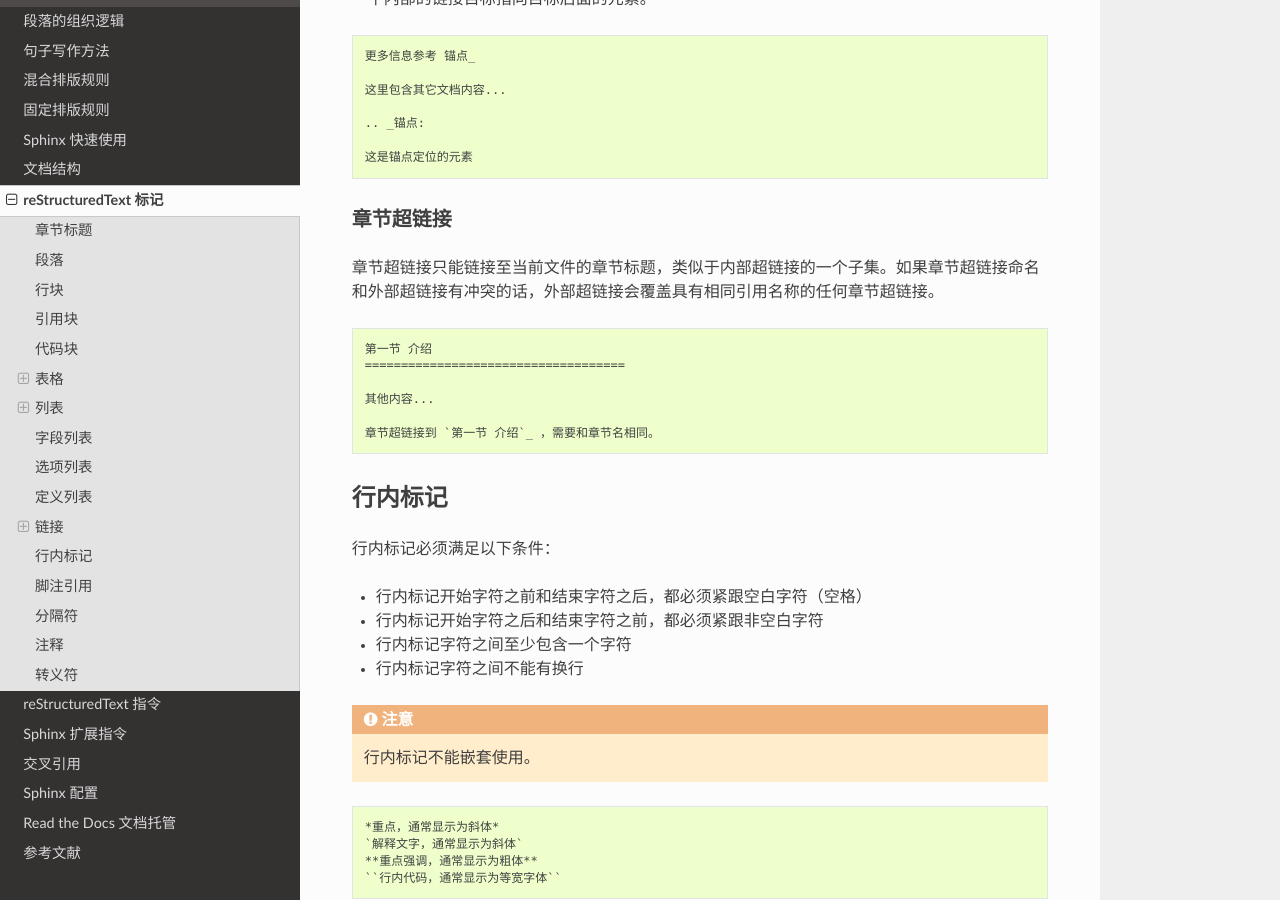
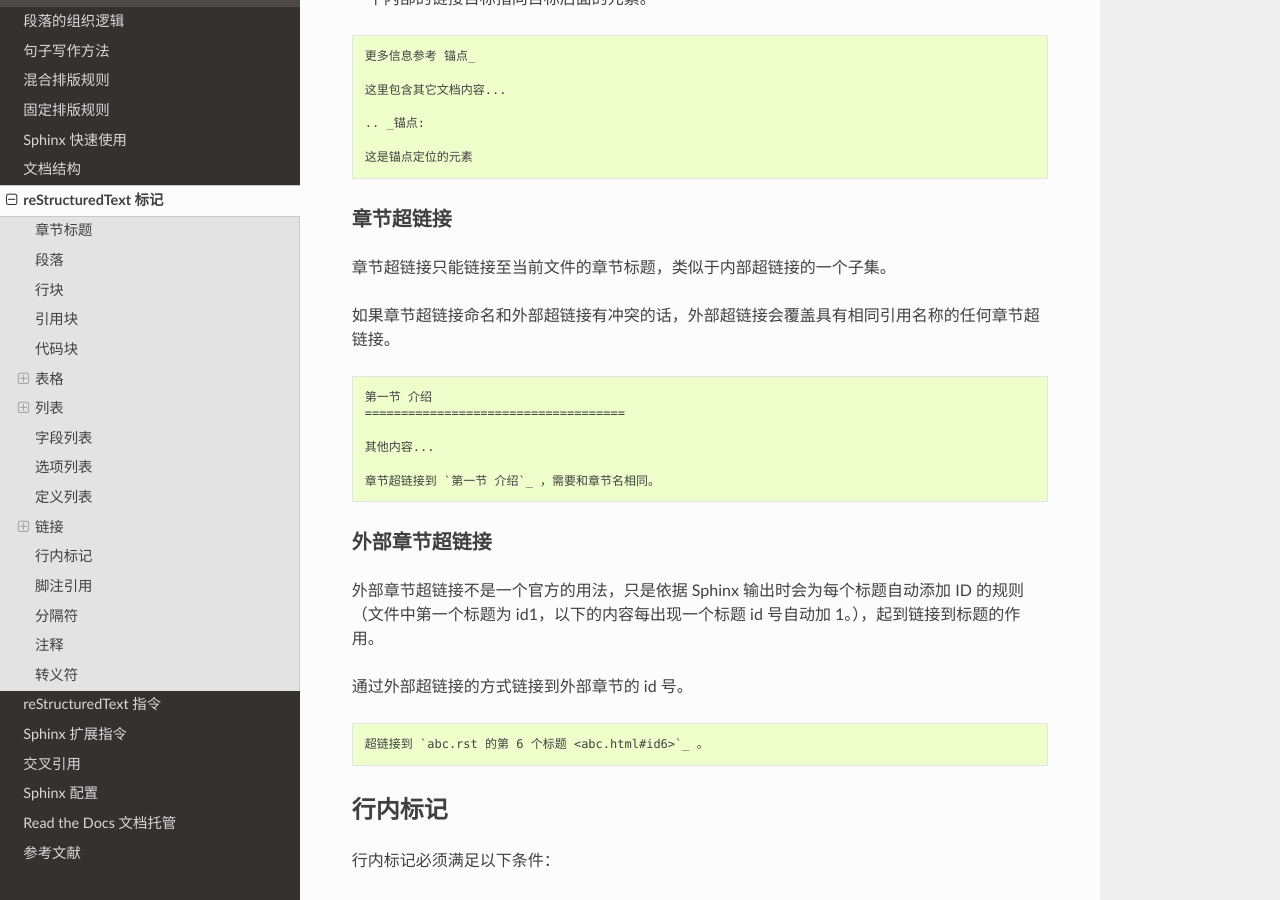
Before and after one commit to dongxg-top/write_the_document, a Sphinx documentation site: the page built from docs/source/restructuredtext_synopsis.rst, in a window 1280 px wide and 900 px high, scrolled down 5609 px. Built offline with Sphinx 7.4.7 and the Read the Docs theme 2.0.0, drawn with Linux system fonts in a browser that asks for light colours.

Commit message:
add html#id

```diff
--- a/docs/source/restructuredtext_synopsis.rst
+++ b/docs/source/restructuredtext_synopsis.rst
@@ -288,9 +288,11 @@ reStructuredText 会自动将网址文本的超链接。
 章节超链接
 ====================================
 
-章节超链接只能链接至当前文件的章节标题，类似于内部超链接的一个子集。如果章节超链接命名和外部超链接有冲突的话，外部超链接会覆盖具有相同引用名称的任何章节超链接。
+章节超链接只能链接至当前文件的章节标题，类似于内部超链接的一个子集。
 
-.. code-block:: none
+如果章节超链接命名和外部超链接有冲突的话，外部超链接会覆盖具有相同引用名称的任何章节超链接。
+
+::
 
     第一节 介绍
     ====================================
@@ -298,6 +300,19 @@ reStructuredText 会自动将网址文本的超链接。
     其他内容...
 
     章节超链接到 `第一节 介绍`_ ，需要和章节名相同。
+
+
+外部章节超链接
+====================================
+
+外部章节超链接不是一个官方的用法，只是依据 Sphinx 输出时会为每个标题自动添加 ID 的规则（文件中第一个标题为 id1，以下的内容每出现一个标题 id 号自动加 1。），起到链接到标题的作用。
+
+通过外部超链接的方式链接到外部章节的 id 号。
+
+::
+
+    超链接到 `abc.rst 的第 6 个标题 <abc.html#id6>`_ 。
+
 
 .. _inline_markup:
 
```
